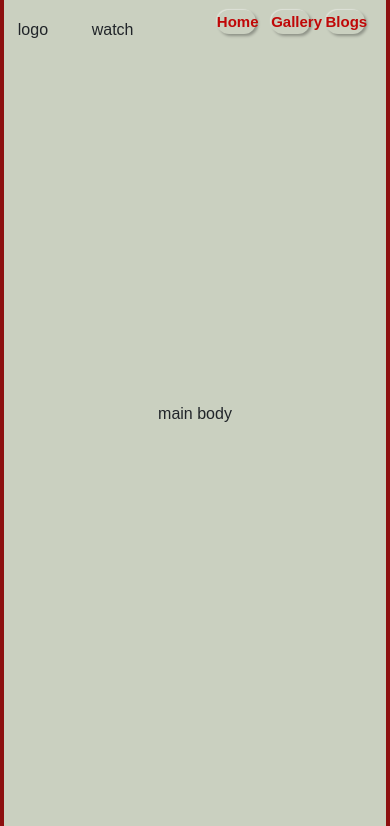
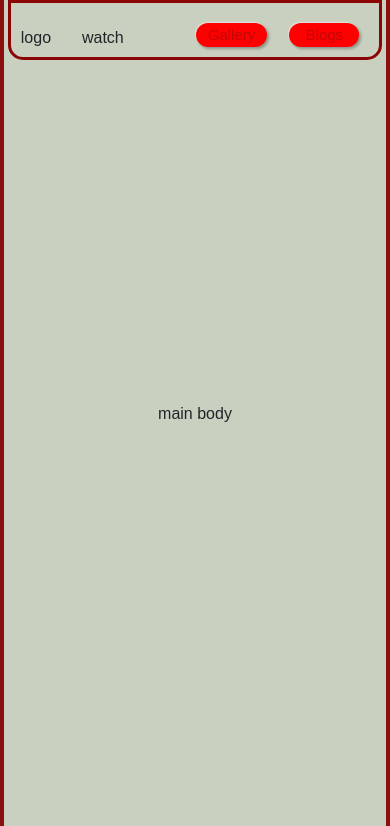
Before and after one commit to OyugiFelix/mywebsite, a Django app: page / in a window 390 px wide. Shown: the top 826 px of the page. Run offline with Django 3.2, Linux system fonts and the light colour scheme.

Commit message:
introduced media sreen

```diff
--- a/connect/static/styles.css
+++ b/connect/static/styles.css
@@ -20,7 +20,8 @@ body{
     position: relative;
 }
 .navbar{
-    height: 56px;
+
+    height: 60px;
     width: 96vw;
     position: absolute;
     top: 0;
@@ -28,23 +29,29 @@ body{
     align-items: center;
     justify-content: space-between;
     display: flex;
+    border-radius: 0 0 15px 15px ;
+    border: 3px solid rgb(140, 5, 5);
 }
 .navlinks ul{
-    justify-content: space-around;
-    align-items: center;
+
     display: flex;
+    justify-content: space-between;
     width: 50vw;
+    margin-top: 10px;
+
+
 }
 .navlinks{
-    width: 50vw;
-    justify-content: space-between;
-    align-items: center;
-    display: flex;
-    flex-direction: column;
+
+    width: 55vw;
+    justify-content: center;
+    text-align: center;
+    align-items: center;display: flex;
+
 }
 
 .navlinks ul li{
-    width: 10vw;
+    width: 17vw;
     text-align: center;
     justify-content: center;
     align-items: center;
@@ -68,3 +75,21 @@ body{
     color: rgb(192, 7, 7);
 
 }
+@media (max-width:599px) {
+    .navlinks ul li{
+        background-color: red;
+        width: 18vw;
+        text-align: center;
+        justify-content: center;
+        align-items: center;
+        display: inline-block;
+        font-weight: 300;
+        list-style: none;
+        border-radius: 15px;
+        box-shadow: -1px -1px 1px rgba(255, 255, 255, 0.4),
+                    2px 2px 3px rgba(0, 0, 0, 0.3);
+
+
+    }
+
+}
--- a/connect/templates/index.html
+++ b/connect/templates/index.html
@@ -23,7 +23,6 @@
         <div class="watch">watch</div>
         <div class="navlinks">
            <ul>
-              <li><a href="">Home</a></li>
               <li><a href=".">Gallery</a></li>
               <li><a href=".">Blogs</a></li>
             </ul>
```
